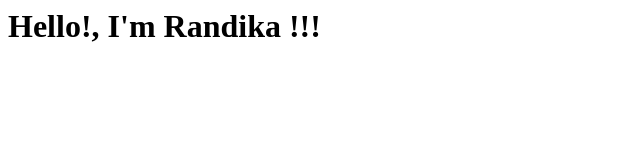
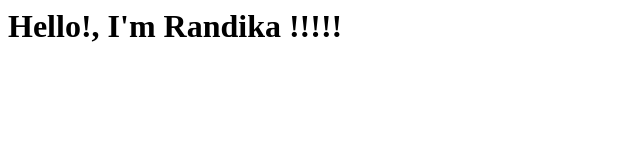
Before and after one commit to randy8891/portfolio-html, a plain HTML site: page index.html in a window 1280 px wide. Shown: the full height of the page, 0-640 px from the left. Drawn offline with Linux system fonts and the light colour scheme.

Commit message:
Update index.html

```diff
--- a/index.html
+++ b/index.html
@@ -3,6 +3,6 @@
     <title>Randika Nonis</title>
   </head>
   <body>
-    <h1>Hello!, I'm Randika !!!</h1>
+    <h1>Hello!, I'm Randika !!!!!</h1>
   </body>
 </html>
```
